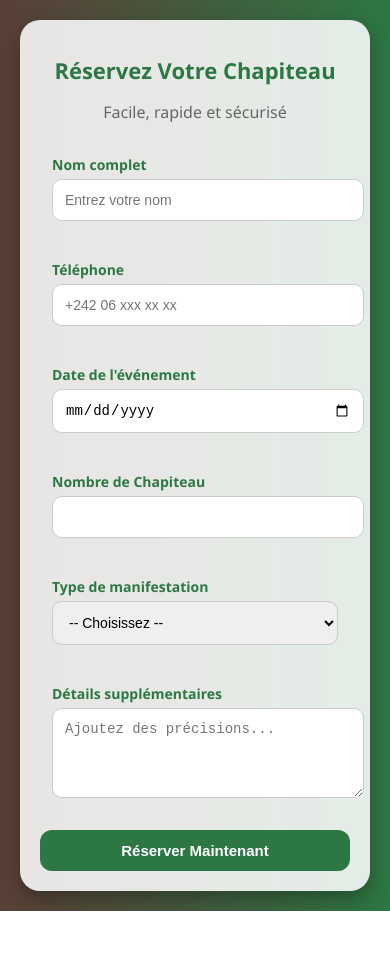
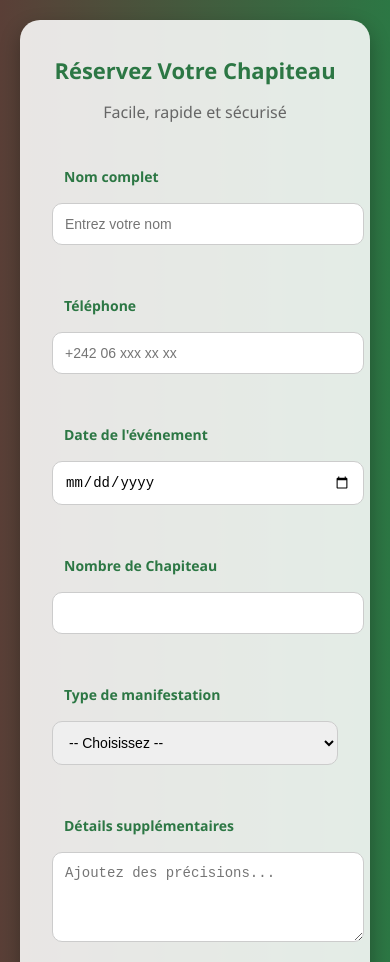
Before and after one commit to Dizolele123/location_chapiteaux, a plain HTML site: page index.html in a window 390 px wide. Shown: the top 962 px of the page. Before the commit the page ends 911 px from the top, so only its background shows below. Drawn offline with Linux system fonts and the light colour scheme.

Commit message:
Update formulaire.css

```diff
--- a/formulaire.css
+++ b/formulaire.css
@@ -113,7 +113,7 @@ button:hover {
 }
 
 /* Responsive mobile */
-@media (max-width: 768px) {
+@media (max-width: 600px) {
   .container {
     padding: 20px;
   }
@@ -124,6 +124,9 @@ button:hover {
   .input-group{
     padding: 12px;
   }
+  label{
+    padding: 12px;
+  }
 
   button {
     font-size: 15px;
```
